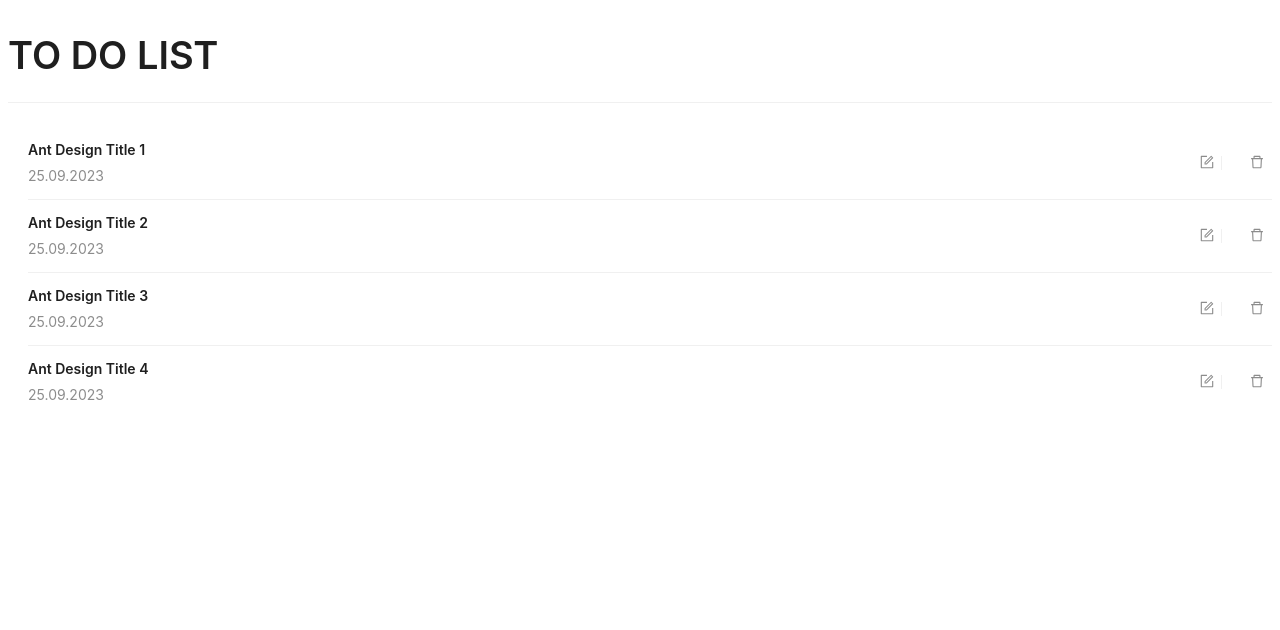
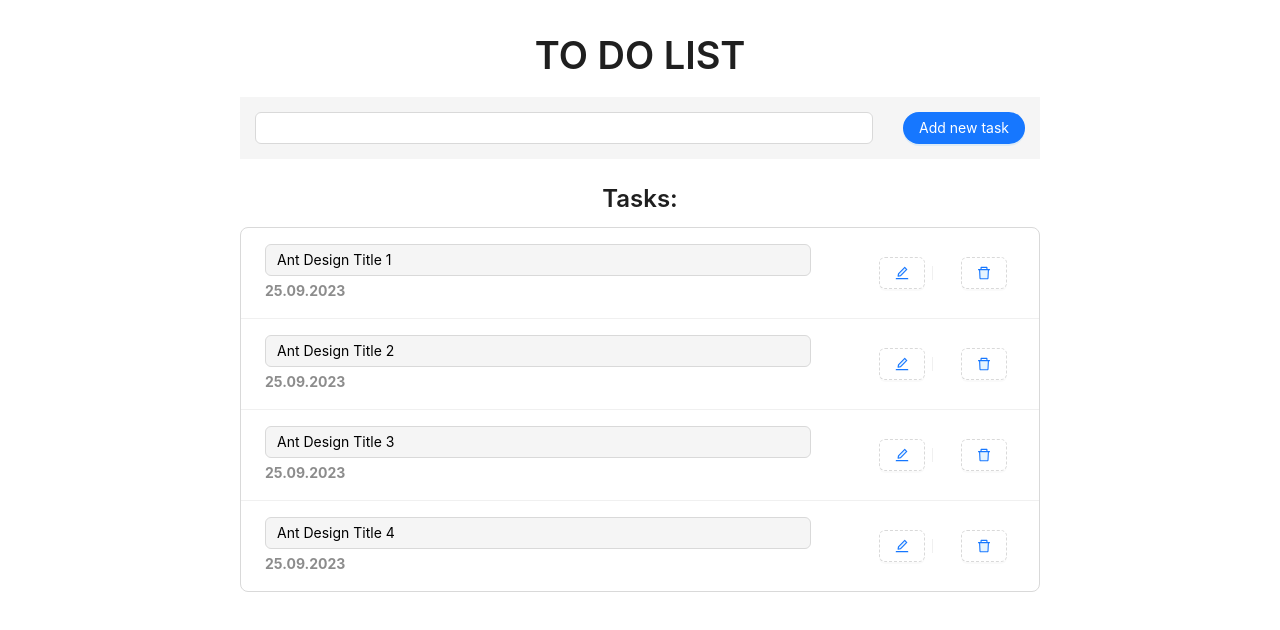
Before and after one commit to Variellka/TODO-list, a React (Create React App) app: page / in a window 1280 px wide. Shown: the top 630 px of the page. Built offline with nearby package versions, Linux system fonts and the light colour scheme.

Commit message:
add styles, fix structure

```diff
--- a/package.json
+++ b/package.json
@@ -8,8 +8,9 @@
     "@testing-library/user-event": "^13.5.0",
     "@tsconfig/create-react-app": "^2.0.1",
     "@types/react-redux": "^7.1.26",
-    "@types/redux": "^3.6.0"
-    },
+    "@types/redux": "^3.6.0",
+    "sass": "^1.68.0"
+  },
   "dependencies": {
     "@types/jest": "^29.5.5",
     "@types/node": "^20.6.5",
@@ -20,7 +21,6 @@
     "react-dom": "^18.2.0",
     "react-redux": "^8.1.2",
     "react-scripts": "5.0.1",
-    "redux": "^4.2.1",
     "web-vitals": "^2.1.4"
   },
   "scripts": {
--- /dev/null
+++ b/src/components/TodoList/TodoList.scss
@@ -0,0 +1,17 @@
+.TodoList {
+    h3 {
+        text-align: center;
+    }
+
+    .ant-list-item {
+        margin-left: 0;
+    }
+
+    .ant-input-disabled {
+        color: black;
+    }
+
+    .ant-list-item-meta-description {
+        font-weight: bold;
+    }
+}
--- a/src/components/TodoList/TodoList.tsx
+++ b/src/components/TodoList/TodoList.tsx
@@ -1,5 +1,9 @@
-import { List } from 'antd';
-import { FormOutlined, DeleteOutlined } from '@ant-design/icons';
+import { List, Input, Button } from 'antd';
+import { EditTwoTone, DeleteTwoTone } from '@ant-design/icons';
+import { Typography } from 'antd';
+import './TodoList.scss'
+
+const { Title } = Typography;
 
 const data = [
     {
@@ -22,24 +26,29 @@
 
 const TodoList = () => {
     return (
+        <div className='TodoList'>
+            <Title level={3}>Tasks:</Title>
             <List
                 itemLayout="horizontal"
                 dataSource={data}
+                size="large"
+                bordered
                 renderItem={(item) => (
                     <List.Item
-                actions={
-                    [
-                    <FormOutlined />,
-                    <DeleteOutlined />
+                        actions={[
+                            <Button type='dashed'><EditTwoTone /></Button>,
+                            <Button type='dashed'><DeleteTwoTone /></Button>
                         ]}
                     >
                         <List.Item.Meta
-              title={item.title}
+                            title={<Input value={item.title} disabled/>}
                             description={item.date}
                         />
                     </List.Item>
                 )}
             />
+        </div>
+
     );
 };
 
--- /dev/null
+++ b/src/features/AddNewTask/AddNewTask.scss
@@ -0,0 +1,9 @@
+.AddNewTask {
+    input {
+        margin: 15px;
+    }
+
+    button {
+        margin: 15px;
+    }
+}
--- /dev/null
+++ b/src/features/AddNewTask/AddNewTask.tsx
@@ -0,0 +1,18 @@
+import { Layout, Input, Button } from 'antd';
+import './AddNewTask.scss'
+
+const AddNewTask = () => {
+    return (
+        <div className='AddNewTask'>
+            <Layout hasSider>
+                <Input />
+                <Button type="primary" shape="round">
+                    Add new task
+                </Button>
+            </Layout>
+        </div>
+
+    );
+};
+
+export default AddNewTask;
--- /dev/null
+++ b/src/features/index.ts
@@ -0,0 +1,3 @@
+import AddNewTask from "./AddNewTask/AddNewTask";
+
+export {AddNewTask}
--- /dev/null
+++ b/src/widgets/TodoWidget/TodoWidget.scss
@@ -0,0 +1,8 @@
+.TodoWidget {
+    width: 800px;
+    margin: auto;
+
+    h1 {
+        text-align: center;
+    }
+}
--- a/src/widgets/TodoWidget/TodoWidget.tsx
+++ b/src/widgets/TodoWidget/TodoWidget.tsx
@@ -1,15 +1,19 @@
 import { TodoList } from "../../components";
-import { Divider, Typography } from 'antd';
+import { Typography } from 'antd';
+import './TodoWidget.scss'
+import { AddNewTask } from "../../features";
 
 const { Title } = Typography;
 
 const TodoWidget = () => {
     return (
-        <Typography>
-            <Title>TO DO LIST</Title>
-            <Divider />
-            <TodoList />
-        </Typography>
+        <div className="TodoWidget">
+            <Typography>
+                <Title>TO DO LIST</Title>
+                <AddNewTask />
+                <TodoList />
+            </Typography>
+        </div>
     );
 };
 
```
Also changed, not shown: 1 other file (tests, documents, lock files or other folders). Lines whose indentation alone changed are shown as unchanged.
